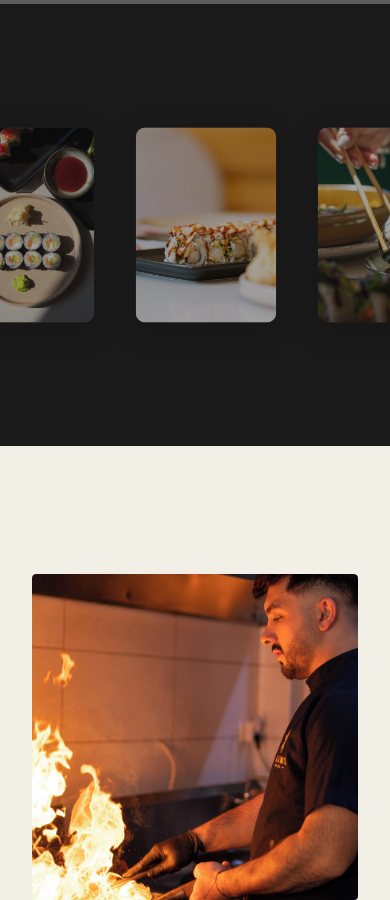
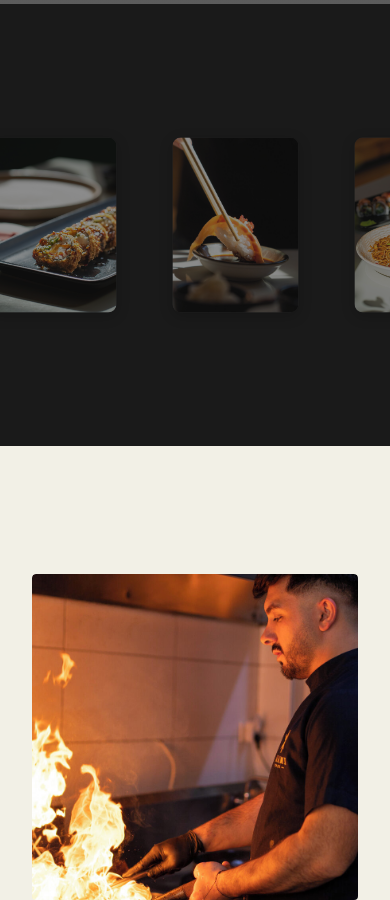
Before and after one commit to dosmaneminn/akamisushi, a React (Vite) app: page / in a window 390 px wide. Shown: the part 840-1740 px from the top of the page. Built offline with nearby package versions, Linux system fonts and the light colour scheme; grey boxes are pictures that could not be loaded; a web font is replaced by a local one.

Commit message:
feat: optimize mobile gallery - responsive cards, velocity swipe

```diff
--- a/src/App.css
+++ b/src/App.css
@@ -801,7 +801,14 @@
 
   .gallery__card {
     width: 220px;
-    height: 300px;
+    /* Kept existing width */
+    height: auto;
+    aspect-ratio: 3/5;
+    box-shadow: 0 5px 20px rgba(0, 0, 0, 0.4);
+  }
+
+  .gallery__card-title {
+    font-size: 1rem;
   }
 
   .about__image-img {
--- a/src/components/DraggableGallery.jsx
+++ b/src/components/DraggableGallery.jsx
@@ -1,4 +1,4 @@
-import { useRef, useState, useEffect } from 'react';
+import { useRef, useState, useEffect, useCallback } from 'react';
 import { motion, useMotionValue, animate } from 'framer-motion';
 
 function DraggableGallery() {
@@ -23,65 +23,125 @@ function DraggableGallery() {
     const galleryItems = [...originalItems, ...originalItems, ...originalItems];
     const itemCount = originalItems.length;
 
-    // BIGGER cards, minimal gap
-    const cardWidth = 360;
+    // Responsive card sizing for mobile - 3 cards visible on mobile
+    const getCardWidth = () => {
+        if (typeof window !== 'undefined') {
+            // Mobile: ~100px cards for 3 visible, Desktop: 360px
+            return window.innerWidth < 768 ? Math.floor(window.innerWidth / 3.2) : 360;
+        }
+        return 360;
+    };
+
+    const [cardWidth, setCardWidth] = useState(getCardWidth());
     const cardGap = 2;
     const totalCardWidth = cardWidth + cardGap;
+    const oneSetWidth = itemCount * totalCardWidth;
+
+    // Update card width on resize
+    useEffect(() => {
+        const handleResize = () => {
+            setCardWidth(getCardWidth());
+        };
+        window.addEventListener('resize', handleResize);
+        return () => window.removeEventListener('resize', handleResize);
+    }, []);
 
     // Starting position (middle set, centered)
-    const getStartOffset = () => {
+    const getCenterOffset = useCallback(() => {
         if (typeof window !== 'undefined') {
-            return -(itemCount * totalCardWidth) + (window.innerWidth / 2 - cardWidth / 2);
+            return window.innerWidth / 2 - cardWidth / 2;
         }
-        return -(itemCount * totalCardWidth);
-    };
+        return 0;
+    }, [cardWidth]);
+
+    const getStartOffset = useCallback(() => {
+        return -(itemCount * totalCardWidth) + getCenterOffset();
+    }, [itemCount, totalCardWidth, getCenterOffset]);
 
     // Initialize position
     useEffect(() => {
         const startOffset = getStartOffset();
         x.set(startOffset);
         setCurrentX(startOffset);
-    }, []);
+    }, [cardWidth]);
 
-    // Update position
+    // Update position and handle boundary reset during drag
     useEffect(() => {
         const unsubscribe = x.on('change', (latest) => {
             setCurrentX(latest);
+
+            // Real-time boundary checking during drag for seamless looping
+            if (isDragging) {
+                const centerOffset = getCenterOffset();
+                const leftBound = centerOffset - 2.5 * oneSetWidth;
+                const rightBound = centerOffset + 0.5 * oneSetWidth;
+
+                if (latest < leftBound) {
+                    x.set(latest + oneSetWidth);
+                } else if (latest > rightBound) {
+                    x.set(latest - oneSetWidth);
+                }
+            }
         });
         return () => unsubscribe();
-    }, [x]);
+    }, [x, isDragging, getCenterOffset, oneSetWidth]);
 
-    // Handle drag end - snap and loop infinitely
-    const handleDragEnd = () => {
+    // Handle drag end - snap to nearest card with velocity/swipe support
+    const handleDragEnd = useCallback(() => {
         setIsDragging(false);
         const currentXValue = x.get();
-        const centerOffset = typeof window !== 'undefined' ? window.innerWidth / 2 - cardWidth / 2 : 0;
+        const velocity = x.getVelocity();
+        const centerOffset = getCenterOffset();
 
-        // Calculate which card we're closest to
-        const targetIndex = Math.round((centerOffset - currentXValue) / totalCardWidth);
-        let snapX = centerOffset - targetIndex * totalCardWidth;
+        // Calculate which card we're currently closest to
+        const closestIndex = Math.round((centerOffset - currentXValue) / totalCardWidth);
 
-        // Animate to snap position
-        animate(x, snapX, {
+        // Determine target index based on swipe velocity
+        let targetIndex = closestIndex;
+
+        // Swipe threshold (pixels per second)
+        const swipeThreshold = 500;
+
+        if (velocity < -swipeThreshold) {
+            // Strong swipe left -> go to next card
+            targetIndex = Math.ceil((centerOffset - currentXValue) / totalCardWidth);
+        } else if (velocity > swipeThreshold) {
+            // Strong swipe right -> go to previous card
+            targetIndex = Math.floor((centerOffset - currentXValue) / totalCardWidth);
+        }
+
+        // Clamp target index to valid range for infinite loop logic (middle set focus)
+        // We allow snapping slightly outside but reset immediately after
+        const validIndex = Math.max(0, Math.min(targetIndex, itemCount * 3 - 1));
+        let snapX = centerOffset - validIndex * totalCardWidth;
+
+        const transition = {
             type: 'spring',
             stiffness: 300,
             damping: 30,
             onComplete: () => {
-                // Reset position for infinite loop
+                // Seamless infinite loop reset
                 const currentPos = x.get();
-                const oneSetWidth = itemCount * totalCardWidth;
-                const centerOfMiddleSet = centerOffset - itemCount * totalCardWidth;
+                // Boundaries for the middle set
+                const leftBoundary = centerOffset - (itemCount * 2 - 0.5) * totalCardWidth; // Roughly end of middle set
+                const rightBoundary = centerOffset - (itemCount * 1 - 0.5) * totalCardWidth; // Roughly start of middle set
 
-                if (currentPos > centerOffset) {
-                    // Too far right - jump back
+                // Check if we need to jump sets
+                if (currentPos > rightBoundary) {
+                    // We are in the left set (positions are more positive)
+                    // Jump to the equivalent position in the middle set
                     x.set(currentPos - oneSetWidth);
-                } else if (currentPos < centerOffset - 2 * oneSetWidth) {
-                    // Too far left - jump forward
+                } else if (currentPos < leftBoundary) {
+                    // We are in the right set (positions are more negative)
+                    // Jump to the equivalent position in the middle set
                     x.set(currentPos + oneSetWidth);
                 }
             }
-        });
-    };
+        };
+
+        // Animate to snap position
+        animate(x, snapX, transition);
+    }, [x, getCenterOffset, totalCardWidth, itemCount, oneSetWidth]);
 
     return (
         <section id="gallery" className="gallery">
@@ -125,24 +185,18 @@ function GalleryCard({ item, index, currentX, totalCardWidth, cardWidth, isDragg
     const distanceFromCenter = Math.abs(cardPositionOnScreen - screenCenter);
     const normalizedDistance = distanceFromCenter / totalCardWidth;
 
-    // When dragging: all cards same size
-    // When not dragging: scale based on distance from center
-    let scale = 1;
-    let opacity = 1;
-    let zIndex = 1;
+    // Scale based on distance from center - center card is always biggest
+    // Progressive scale reduction - more aggressive on mobile for "pop" effect
+    // If distance is 0 (center), scale is 1. If distance is 1 width away, scale drops significantly.
+    const scaleReduction = Math.min(normalizedDistance * 0.2, 0.3);
+    const scale = 1 - scaleReduction;
 
-    if (!isDragging) {
-        // Progressive scale reduction
-        const scaleReduction = Math.min(normalizedDistance * 0.1, 0.22);
-        scale = 1 - scaleReduction;
+    // Opacity reduction for non-center cards
+    const opacityReduction = Math.min(normalizedDistance * 0.3, 0.5);
+    const opacity = 1 - opacityReduction;
 
-        // Opacity reduction
-        const opacityReduction = Math.min(normalizedDistance * 0.15, 0.4);
-        opacity = 1 - opacityReduction;
-
-        // Z-index
-        zIndex = Math.max(1, Math.round(10 - normalizedDistance));
-    }
+    // Z-index - center card on top
+    const zIndex = Math.max(1, Math.round(10 - normalizedDistance));
 
     return (
         <motion.div
```
